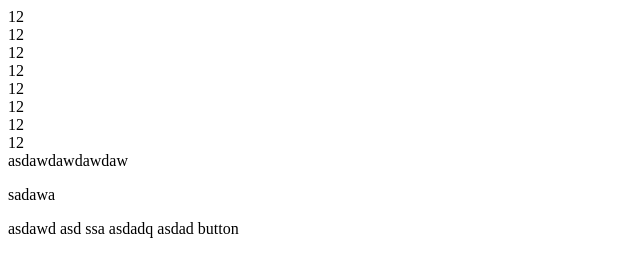
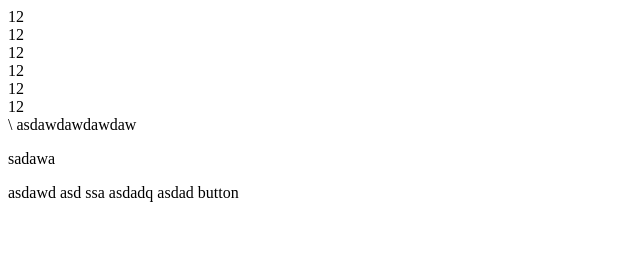
Before and after one commit to jiangjians/pro1, a plain HTML site: page index.html in a window 1280 px wide. Shown: the whole page, without its empty margins (0-640 px from the left). Drawn offline with Linux system fonts and the light colour scheme.

Commit message:
修改过项目

```diff
--- a/index.html
+++ b/index.html
@@ -13,8 +13,7 @@
     <div>12</div>
     <div>12</div>
     <div>12</div>
-    <div>12</div>
-    <div>12</div>
+   \
     asdawdawdawdaw
     <p>sadawa</p>
     asdawd
```
